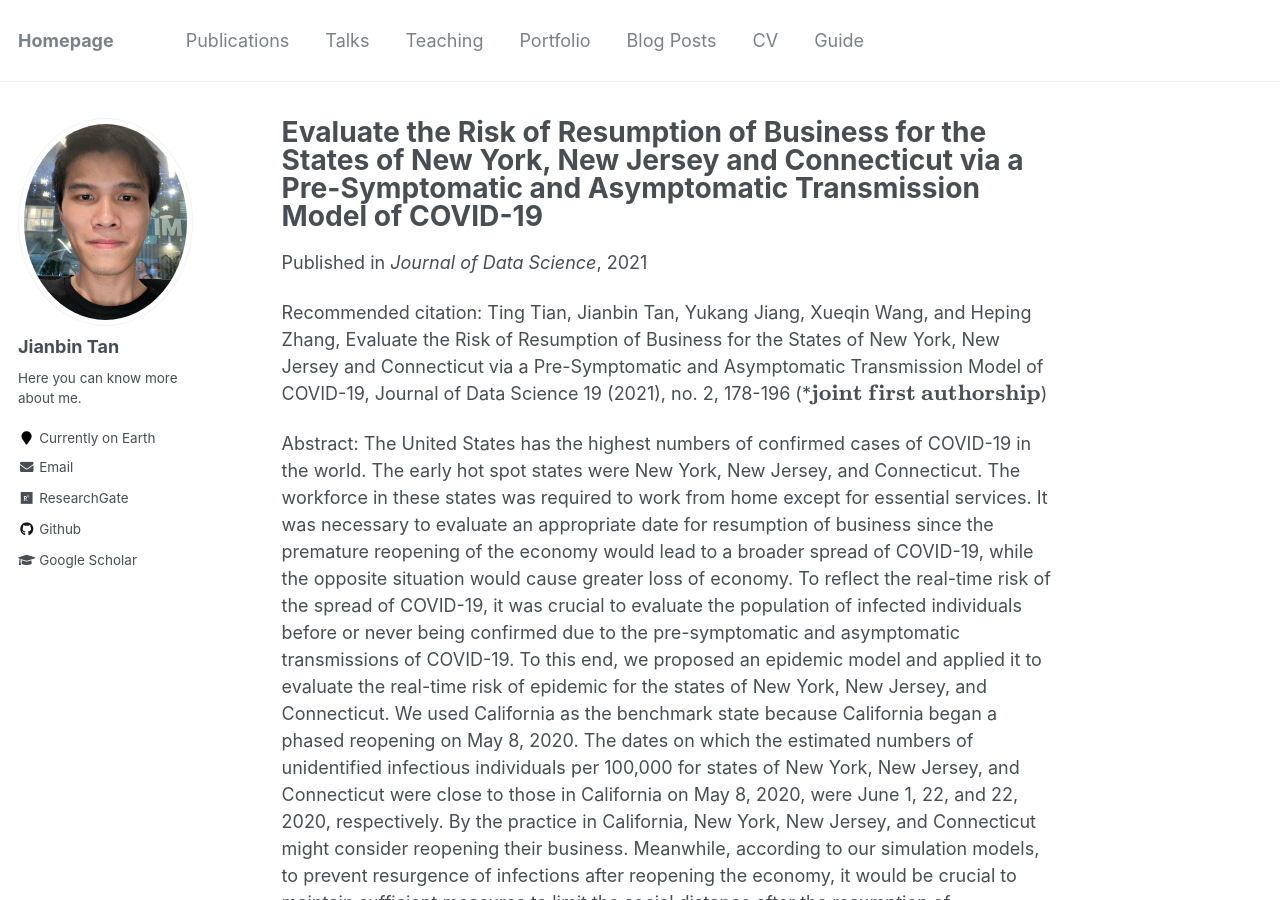
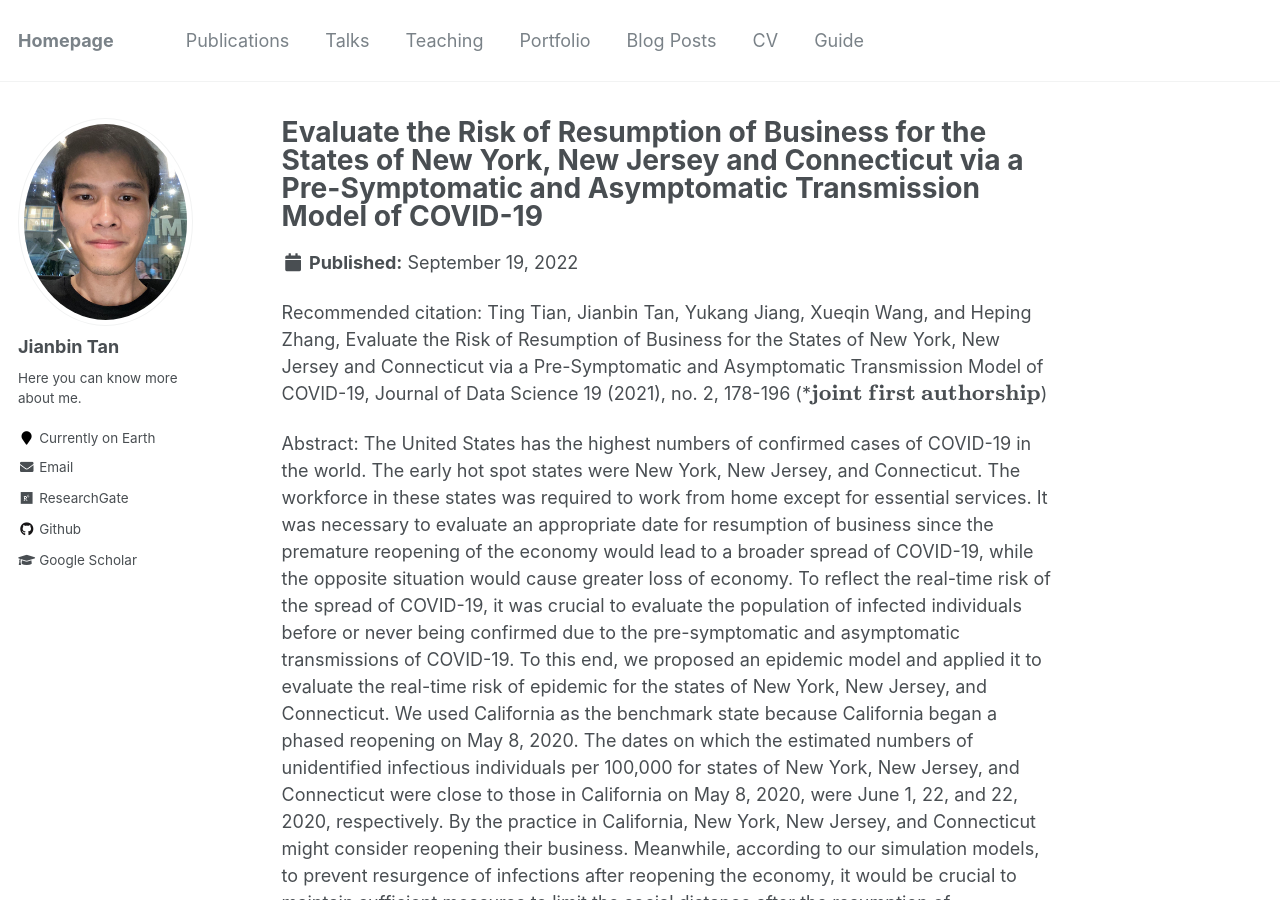
Before and after one commit to Tan-jianbin/Tan-jianbin.github.io, a Jekyll site: the page built from _publications/JDS1.md, in a window 1280 px wide and 900 px high. Built offline with Jekyll 4.4.1, drawn with Linux system fonts in a browser that asks for light colours; formulas are drawn with MathJax 3.

Commit message:
Update JDS1.md

```diff
--- a/_publications/JDS1.md
+++ b/_publications/JDS1.md
@@ -3,8 +3,6 @@
 collection: publications
 permalink: /publication/JDS1
 excerpt: ''
-date: 2021-05-07
-venue: 'Journal of Data Science'
 paperurl: ''
 citation: 'Ting Tian, Jianbin Tan, Yukang Jiang, Xueqin Wang, and Heping Zhang, Evaluate the Risk of Resumption of Business for the States of New York, New Jersey and Connecticut via a Pre-Symptomatic and Asymptomatic Transmission Model of COVID-19, Journal of Data Science 19 (2021), no. 2, 178-196 (*$\mathbf{joint\ first}$ $\mathbf{authorship}$)'
 
```
